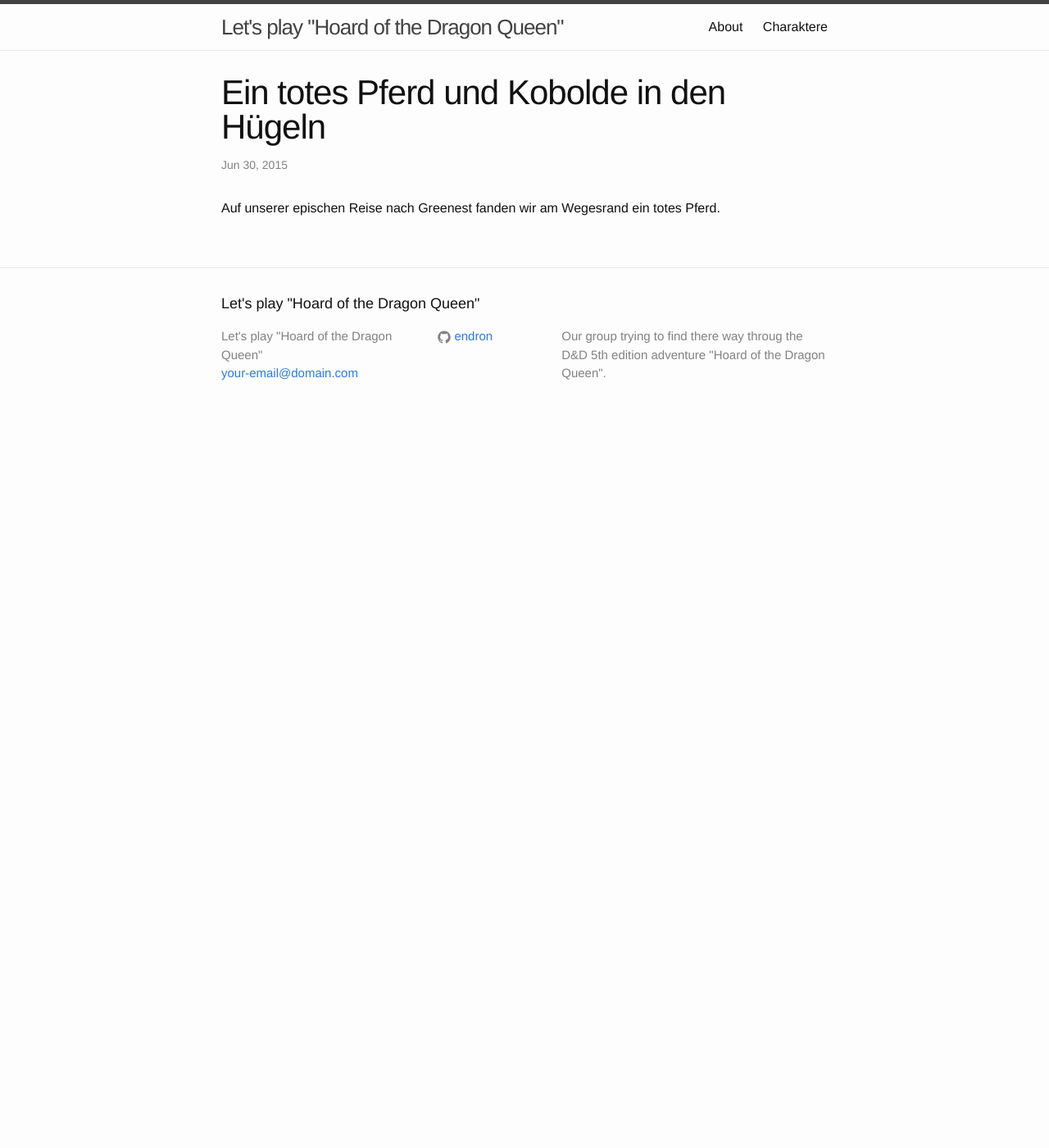
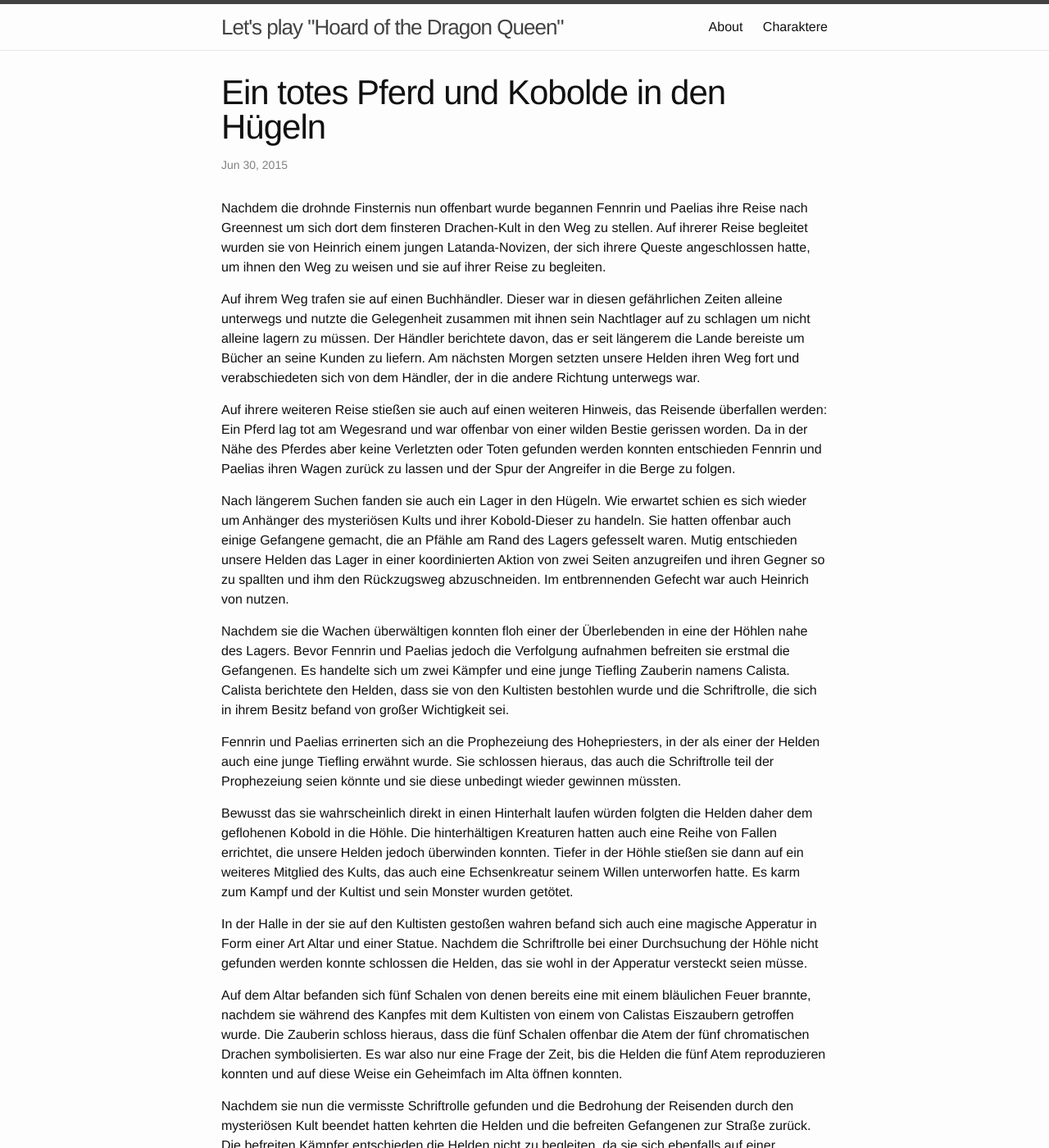
Before and after one commit to Endron/hoard-of-the-dragon-queen, a Jekyll site: the page built from _posts/2015-06-30-a-dead-hoars-and-killing-kobolds.md, in a window 1280 px wide and 1400 px high. Shown: the whole window at 82% size. Built offline with Jekyll 4.4.1, drawn with Linux system fonts in a browser that asks for light colours; some of the changed text lies outside the part shown.

Commit message:
add what happend on June 30th

```diff
--- a/_posts/2015-06-30-a-dead-hoars-and-killing-kobolds.md
+++ b/_posts/2015-06-30-a-dead-hoars-and-killing-kobolds.md
@@ -5,5 +5,79 @@ date:   2015-06-30 20:00:00
 categories: adventurelog
 ---
 
-Auf unserer epischen Reise nach Greenest fanden wir am Wegesrand ein totes
-Pferd.
+Nachdem die drohnde Finsternis nun offenbart wurde begannen Fennrin und Paelias
+ihre Reise nach Greennest um sich dort dem finsteren Drachen-Kult in den Weg zu
+stellen. Auf ihrerer Reise begleitet wurden sie von Heinrich einem jungen
+Latanda-Novizen, der sich ihrere Queste angeschlossen hatte, um ihnen den Weg
+zu weisen und sie auf ihrer Reise zu begleiten.
+
+Auf ihrem Weg trafen sie auf einen Buchhändler. Dieser war in diesen gefährlichen
+Zeiten alleine unterwegs und nutzte die Gelegenheit zusammen mit ihnen sein
+Nachtlager auf zu schlagen um nicht alleine lagern zu müssen. Der Händler
+berichtete davon, das er seit längerem die Lande bereiste um Bücher an seine
+Kunden zu liefern. Am nächsten Morgen setzten unsere Helden ihren Weg fort und
+verabschiedeten sich  von dem Händler, der in die andere Richtung unterwegs war.
+
+Auf ihrere weiteren Reise stießen sie auch auf einen weiteren Hinweis, das
+Reisende überfallen werden: Ein Pferd lag tot am Wegesrand und war offenbar von
+einer wilden Bestie gerissen worden. Da in der Nähe des Pferdes aber keine
+Verletzten oder Toten gefunden werden konnten entschieden Fennrin und Paelias
+ihren Wagen zurück zu lassen und der Spur der Angreifer in die Berge zu folgen.
+
+Nach längerem Suchen fanden sie auch ein Lager in den Hügeln. Wie erwartet
+schien es sich wieder um Anhänger des mysteriösen Kults und ihrer Kobold-Dieser
+zu handeln. Sie hatten offenbar auch einige Gefangene gemacht, die an Pfähle
+am Rand des Lagers gefesselt waren. Mutig entschieden unsere Helden das Lager
+in einer koordinierten Aktion von zwei Seiten anzugreifen und ihren Gegner so
+zu spallten und ihm den Rückzugsweg abzuschneiden. Im entbrennenden Gefecht war
+auch Heinrich von nutzen.
+
+Nachdem sie die Wachen überwältigen konnten floh einer der Überlebenden in eine
+der Höhlen nahe des Lagers. Bevor Fennrin und Paelias jedoch die Verfolgung
+aufnahmen befreiten sie erstmal die Gefangenen. Es handelte sich um zwei Kämpfer
+und eine junge Tiefling Zauberin namens Calista. Calista berichtete den Helden,
+dass sie von den Kultisten bestohlen wurde und die Schriftrolle, die sich in
+ihrem Besitz befand von großer Wichtigkeit sei.
+
+Fennrin und Paelias errinerten sich an die Prophezeiung des Hohepriesters, in der
+als einer der Helden auch eine junge Tiefling erwähnt wurde. Sie schlossen hieraus,
+das auch die Schriftrolle teil der Prophezeiung seien könnte und sie diese
+unbedingt wieder gewinnen müssten.
+
+Bewusst das sie wahrscheinlich direkt in einen Hinterhalt laufen würden folgten
+die Helden daher dem geflohenen Kobold in die Höhle. Die hinterhältigen
+Kreaturen hatten auch eine Reihe von Fallen errichtet, die unsere Helden jedoch
+überwinden konnten. Tiefer in der Höhle stießen sie dann auf ein weiteres
+Mitglied des Kults, das auch eine Echsenkreatur seinem Willen unterworfen hatte.
+Es karm zum Kampf und der Kultist und sein Monster wurden getötet.
+
+In der Halle in der sie auf den Kultisten gestoßen wahren befand sich auch eine
+magische Apperatur in Form einer Art Altar und einer Statue. Nachdem die
+Schriftrolle bei einer Durchsuchung der Höhle nicht gefunden werden konnte
+schlossen die Helden, das sie wohl in der Apperatur versteckt seien müsse.
+
+Auf dem Altar befanden sich fünf Schalen von denen bereits eine mit einem
+bläulichen Feuer brannte, nachdem sie während des Kanpfes mit dem Kultisten von
+einem von Calistas Eiszaubern getroffen wurde. Die Zauberin schloss hieraus, dass
+die fünf Schalen offenbar die Atem der fünf chromatischen Drachen symbolisierten.
+Es war also nur eine Frage der Zeit, bis die Helden die fünf Atem reproduzieren
+konnten und auf diese Weise ein Geheimfach im Alta öffnen konnten.
+
+Nachdem sie nun die vermisste Schriftrolle gefunden und die Bedrohung der Reisenden
+durch den mysteriösen Kult beendet hatten kehrten die Helden und die befreiten
+Gefangenen zur Straße zurück. Die befreiten Kämpfer entschieden die Helden nicht
+zu begleiten, da sie sich ebenfalls auf einer wichtigen Quest befanden. Sie
+berichteten jedoch, dass sie von ihrem Lehrmeister getrennt wurden und batten die
+Helden doch nach im ein Auge offen zu halten, da er sich in Gefahr befinden
+könnte.
+
+Die Zauberin Calista schloss sich den Helden jedoch auf ihrer Reise nach Greennest
+an, da auch sie die Bedeutung der Prophezeiung und die Bedrohung durch den
+finsteren Kult verstand.
+
+Auf ihrer weiteren Reise fanden die Helden auch weiter Hinweise darauf, dass
+etwas dunkles den Landstrich heimzusuchen schien: Mehrere Gehöfte schienen
+überfallen und in Brand gesteckt worden zu sein. Obwohl dies ihre Sorge um die
+Sicherheit der Bewohner von Greennest noch verstärkte wahren die Helden jedoch
+gezwungen in einem der niedergebrannten Gehöfte ihr Nachtlager aufzuschlagen,
+da klar war, dass sie Greennest an diesem Tag nicht mehr erreichen würden.
```
